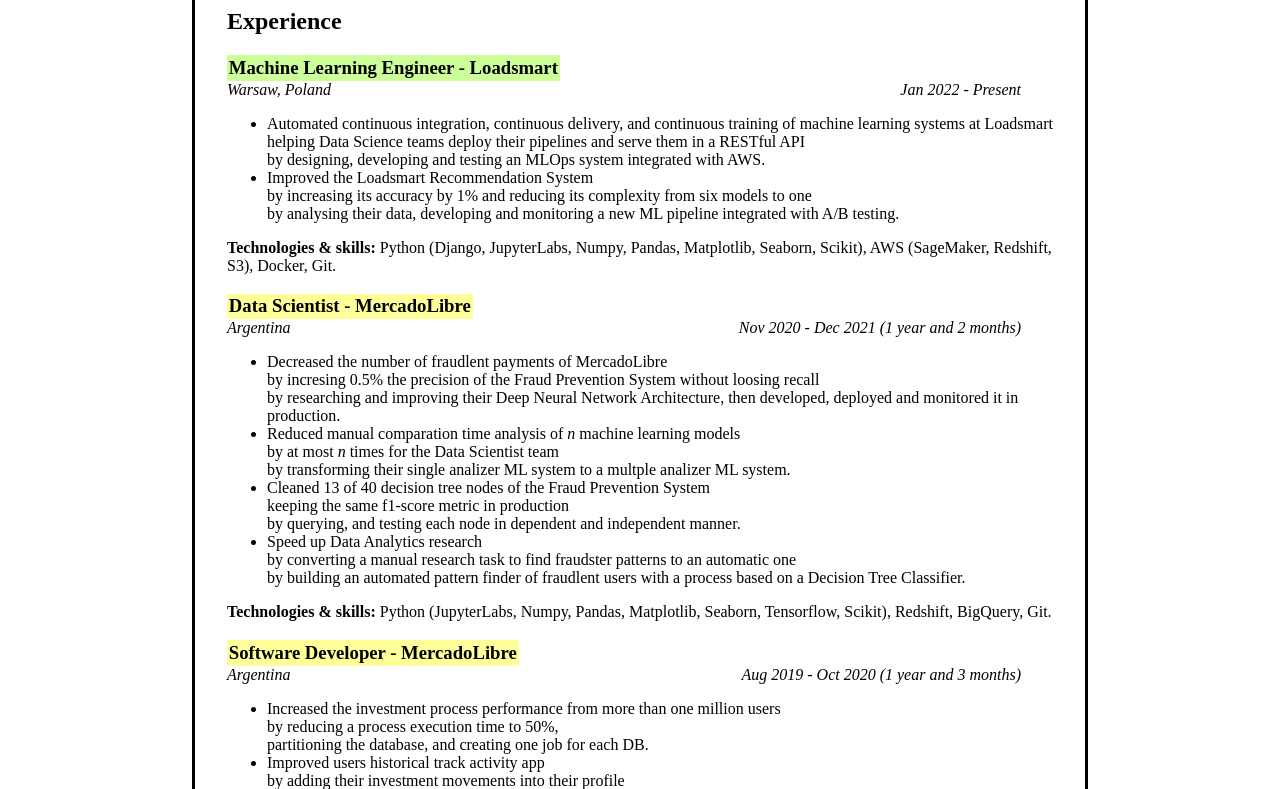
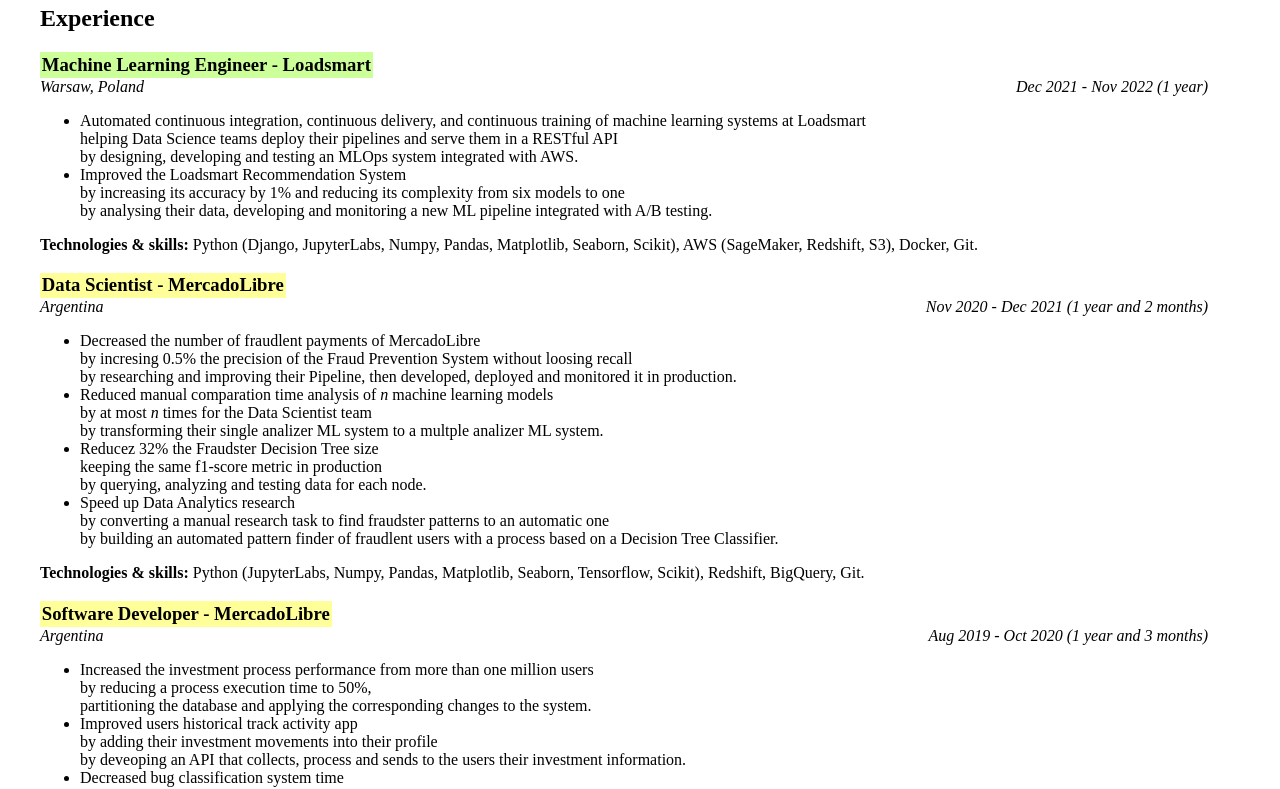
Before and after one commit to andresziemecki/andresziemecki, a plain HTML site: page cv.html in a window 1280 px wide. Shown: the part 105-894 px from the top of the page. Drawn offline with Linux system fonts and the light colour scheme.

Commit message:
updated cv

```diff
--- a/cv.html
+++ b/cv.html
@@ -12,9 +12,7 @@
             padding-top: 1em;
             padding-left: 2em;
             padding-right: 2em;
-            margin-left: 12em;
-            margin-right: 12em;
-            border: black solid;
+
             font-family: 'Times New Roman', Times, serif;
         }
 
@@ -73,7 +71,7 @@
 
     <h3 class="LS">Machine Learning Engineer - Loadsmart</h3>
     <i>Warsaw, Poland</i>
-    <i class="left">Jan 2022 - Present</i>
+    <i class="left">Dec 2021 - Nov 2022 (1 year)</i>
     <ul>
         <li>
             Automated continuous integration, continuous delivery, and continuous training of machine learning systems
@@ -105,7 +103,7 @@
         <li>
             Decreased the number of fraudlent payments of MercadoLibre <br>
             by incresing 0.5% the precision of the Fraud Prevention System without loosing recall <br>
-            by researching and improving their Deep Neural Network Architecture, then developed, deployed and monitored
+            by researching and improving their Pipeline, then developed, deployed and monitored
             it in production.
         </li>
         <li>
@@ -114,10 +112,9 @@
             by transforming their single analizer ML system to a multple analizer ML system.
         </li>
         <li>
-            Cleaned 13 of 40 decision tree nodes of the Fraud Prevention System <br>
+            Reducez 32% the Fraudster Decision Tree size<br>
             keeping the same f1-score metric in production <br>
-            by querying, and testing each node in dependent and independent manner.
-
+            by querying, analyzing and testing data for each node.
         </li>
         <li>
             Speed up Data Analytics research <br>
@@ -140,7 +137,7 @@
         <li>
             Increased the investment process performance from more than one million users<br>
             by reducing a process execution time to 50%, <br>
-            partitioning the database, and creating one job for each DB.
+            partitioning the database and applying the corresponding changes to the system.
         </li>
         <li>
             Improved users historical track activity app<br>
```
